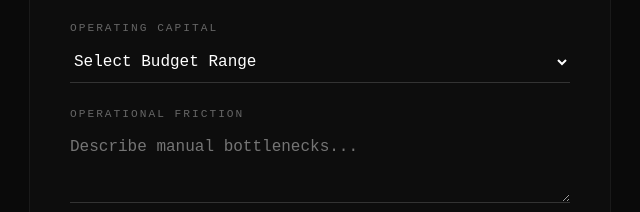
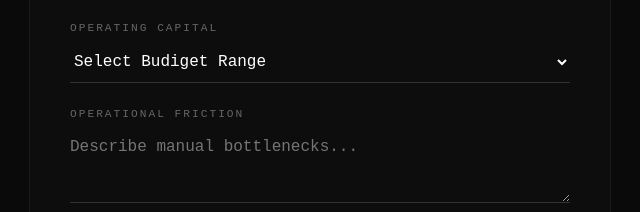
Before and after one commit to sturob1325/Real-Estate-Lead-Engine, a plain HTML site: page index.html in a window 1280 px wide. Shown: the part 354-566 px from the top of the page, 320-960 px from the left. Drawn offline with Linux system fonts and the light colour scheme.

Commit message:
Update index.html

```diff
--- a/index.html
+++ b/index.html
@@ -139,7 +139,7 @@
             <div class="input-group">
                 <label for="budget">Operating Capital</label>
                 <select id="budget" name="budget" required>
-                    <option value="" disabled selected>Select Budget Range</option>
+                    <option value="" disabled selected>Select Budiget Range</option>
                     <option value="under-100k">Under $100k</option>
                     <option value="100k-500k">$100k - $500k</option>
                     <option value="over-500k">$500k + (Tier 1 Priority)</option>
```
